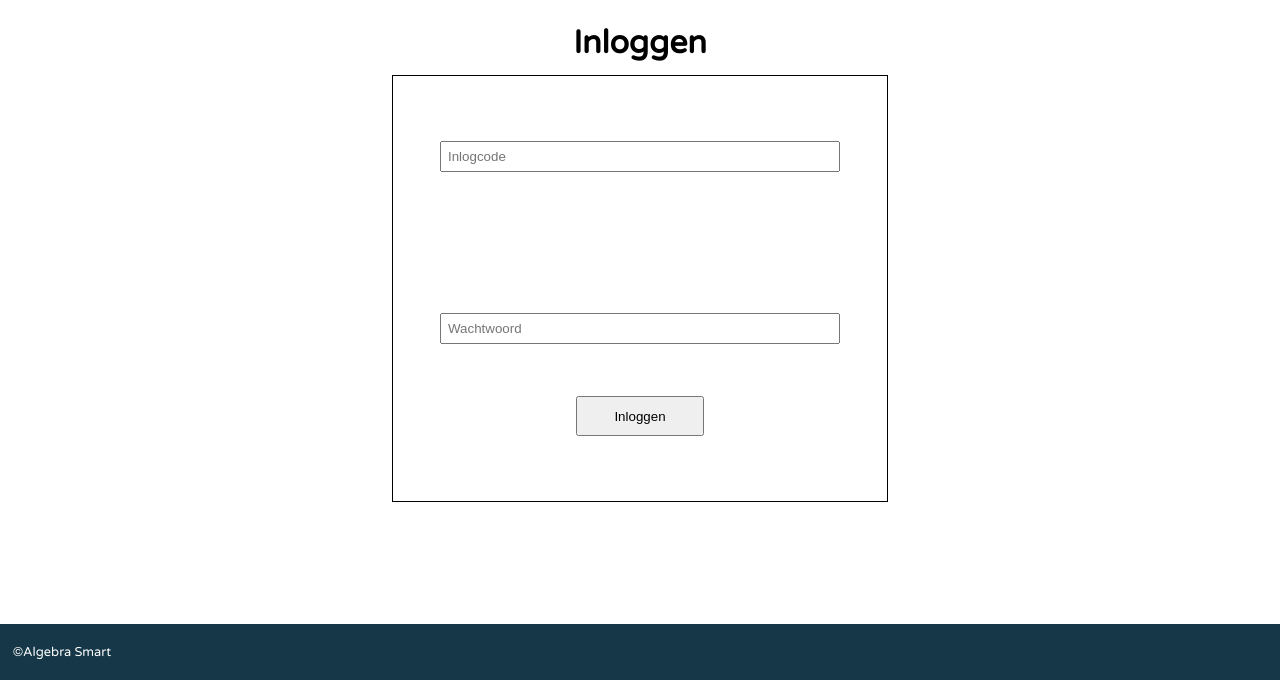
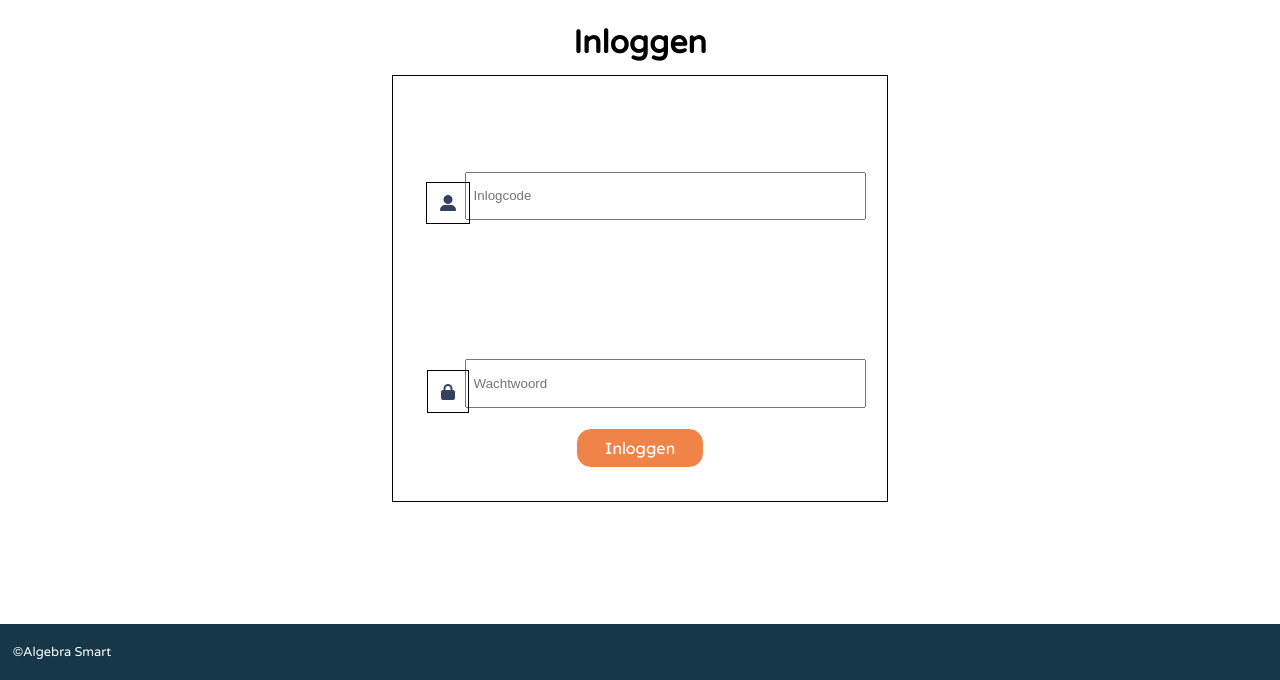
Before and after one commit to SiwaniV/ALA_p4_groep2, a PHP site: page /inloggen.html in a window 1280 px wide. Shown: the part 120-800 px from the top of the page. Run offline with PHP 8.4, Linux system fonts and the light colour scheme; some libraries are stand-ins or nearby versions.

Commit message:
css aangepast van inlog pagina

```diff
--- a/CSS/inlog.css
+++ b/CSS/inlog.css
@@ -172,6 +172,8 @@
     #formulier input {
         padding: .5vw;
         width: 30vw;
+        margin-left: 4vw;
+        height: 4vh;
     }
 
     #formulier h1{
@@ -183,6 +185,37 @@
     #log_in_btn {
         width: 10vw;
         height: 5vh;
+        background-color: var(--bannercolor);
+        color: white;
+        font-family: var(--lexendfont);
+        border: 1px solid;
+        font-size: 1em;
+        border-radius: 15px;
+        transition: 1s;
+    }
+
+    #log_in_btn:hover {
+        background-color: #df6c2d;
+    }
+
+    .user-icon{
+        position: relative;
+        right: 15vw;
+        height: 1.89vh;
+        top: 9.1vh;
+        border: 1px solid black;
+        color: var(--bannerfont-color);
+        padding: 1vw;
+    }
+
+    .lock-icon {
+        color: var(--bannerfont-color);
+        position: relative;
+        height: 1.89vh;
+        right: 15vw;
+        top: 9.15vh;
+        padding: 1vw;
+        border: 1px solid black;
     }
 
        /*INLOG FORMULIER EIND*/
--- a/inloggen.html
+++ b/inloggen.html
@@ -9,7 +9,8 @@
     <meta name="description" content="">
     <meta name="author" content="Siwani Veerakathy">
     <meta name="keywords" content="">
-    <title>Eenvoudige rekenpagina</title>
+    <script src="https://kit.fontawesome.com/344cdc7a03.js" crossorigin="anonymous"></script>
+    <title>Inloggen</title>
     <link rel="stylesheet" type="text/css" href="CSS/inlog.css">
 </head>
 
@@ -47,7 +48,9 @@
         <section id="formulier">
             <h1>Inloggen</h1>
             <form>
+                <i class="fas fa-user-alt user-icon"></i>
                 <input type="text" naam="inlogcode" placeholder="Inlogcode"> <br><br>
+                <i class="fas fa-lock lock-icon"></i>
                 <input type="text" naam="wachtwoord" placeholder="Wachtwoord">
                 <button id="log_in_btn" type="submit" name="submit" value="inloggen">Inloggen</button>
             </form>
```
